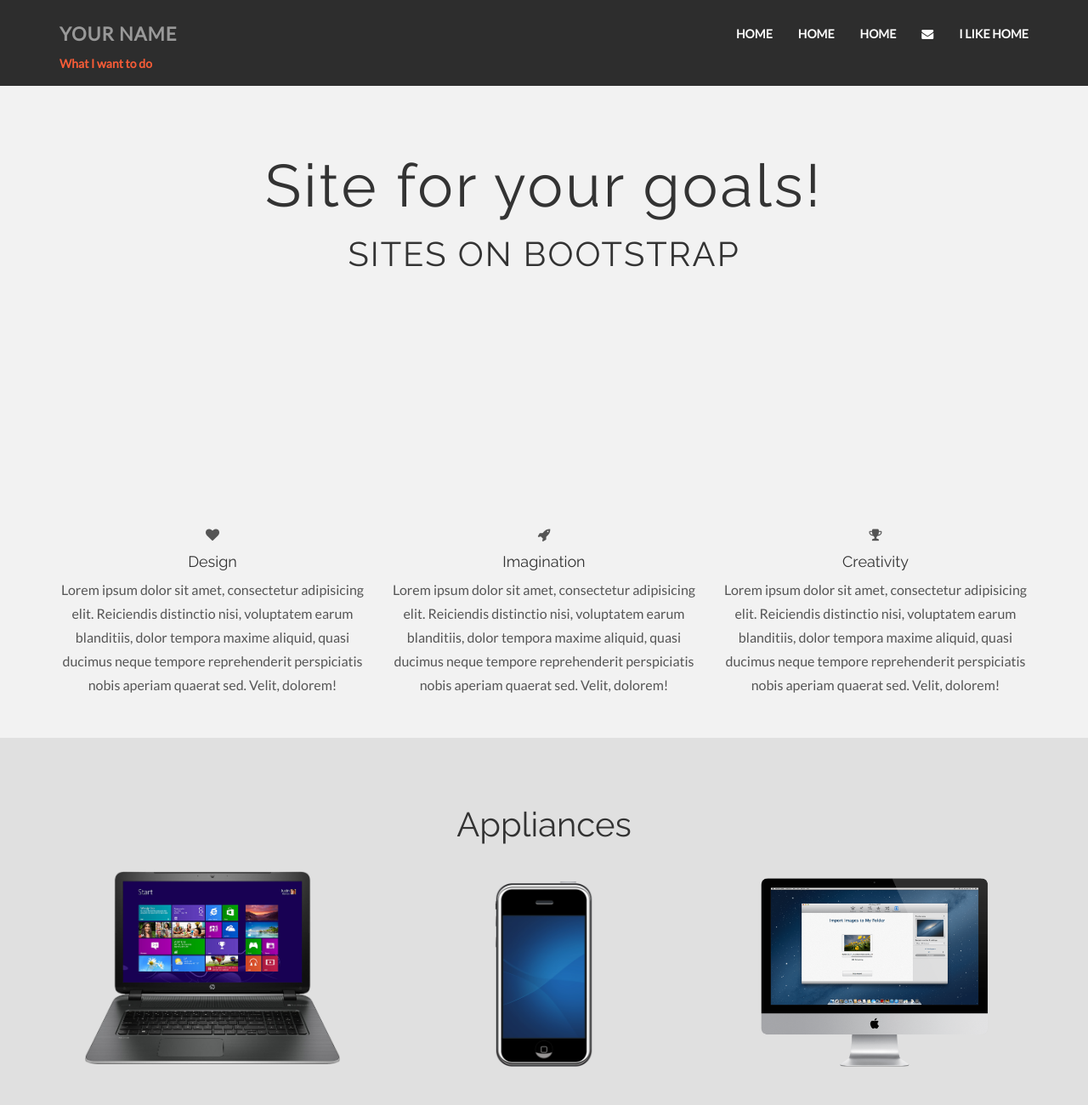
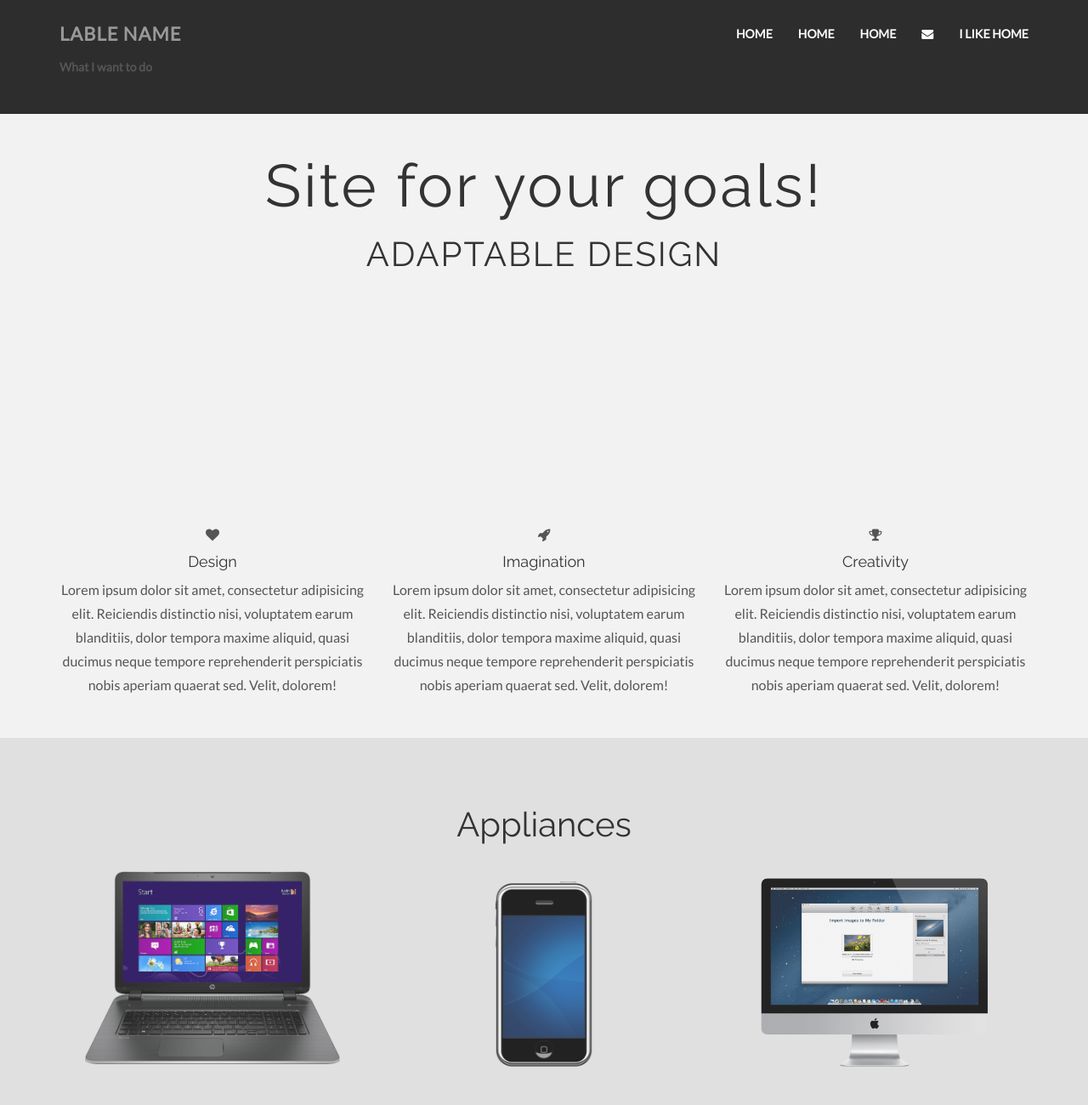
Before and after one commit to Vadiksimf/skeleton_landing, a plain HTML site: page index.html in a window 1280 px wide. Shown: the top 1300 px of the page at 85% size. Drawn offline with nearby package versions, Linux system fonts and the light colour scheme.

Commit message:
Design changes

```diff
--- a/css/main.css
+++ b/css/main.css
@@ -139,6 +139,10 @@ hr {
     transform: rotate(-10deg);
 }
 
+.tilt {
+    opacity: .85;
+}
+
 .wb {
     padding-top: 35px;
     margin-bottom: 0;
@@ -153,6 +157,10 @@ hr {
     padding-top: 70px;
     padding-bottom: 70px;
     text-align: center;
+}
+
+#lg img {
+    opacity: .7;
 }
 
 #lg h4 {
--- a/index.html
+++ b/index.html
@@ -20,7 +20,7 @@
 			<span class="icon-bar"></span>
 			<span class="icon-bar"></span>
 			</button>
-			<a class="navbar-brand" href="#">YOUR NAME</a>
+			<a class="navbar-brand" href="#">LABLE NAME</a>
 		</div>
 		<div class="navbar-collapse collapse">
 			<ul class="nav navbar-nav navbar-right">
@@ -33,7 +33,7 @@
 			</ul>
 		</div>
 		<div>
-			<a href="#">What I want to do</a>
+			<p>What I want to do</p>
 		</div>
 		<div>
 	</nav>
@@ -42,7 +42,7 @@
 		<div class="row centered">
 			<div class="col-lg-8 col-lg-offset-2">
 				<h1>Site for your goals!</h1>
-				<h2>Sites on bootstrap</h2>
+				<h2>Adaptable design</h2>
 			</div>
 		</div>
 	</div>
```
